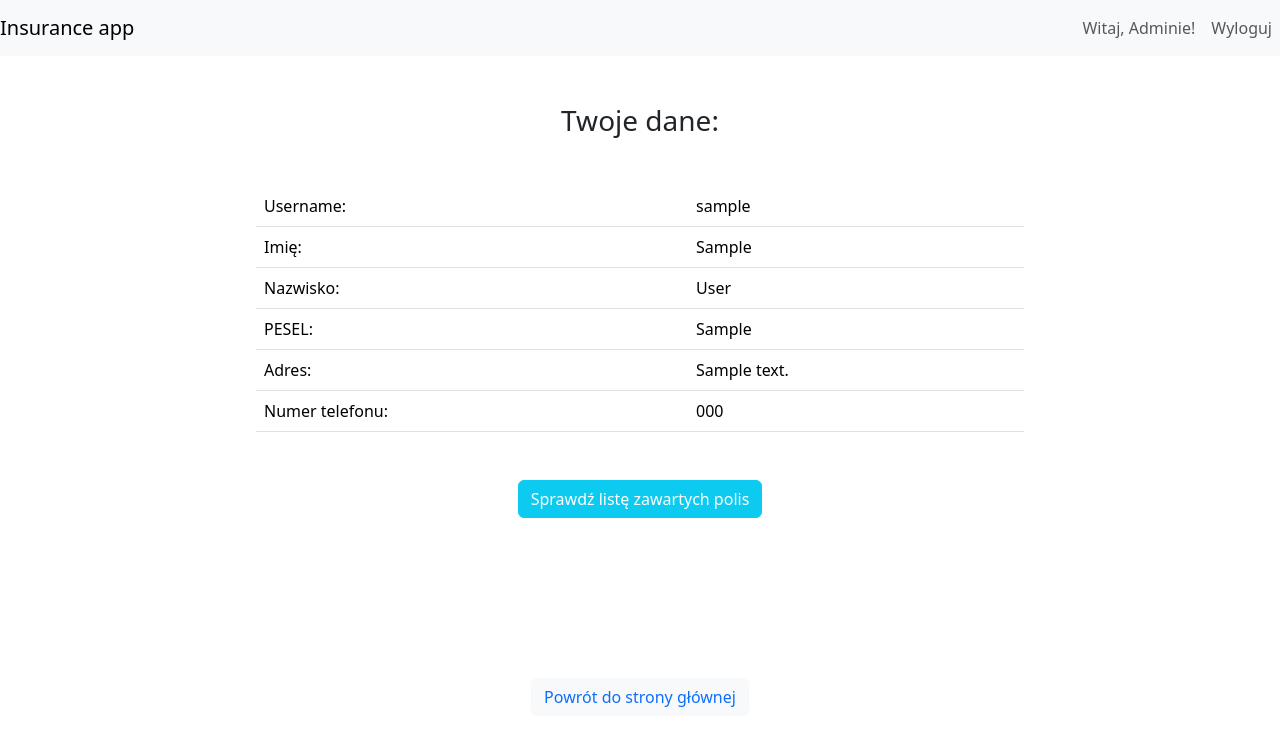
After one commit to grupa-B-PK/app_zarzadzanie_polisami, a Django app: page /accounts/customer_detail/1 in a window 1280 px wide. The commit adds this page. Shown: the top 746 px of the page. Run offline with Django 5.2, Linux system fonts and the light colour scheme; a user stored in the database is signed in; tables that the repository leaves empty hold one stand-in row (values such as "Sample post").

Commit message:
Added customer details

```diff
--- /dev/null
+++ b/Insurance_company/accounts/templates/accounts/customer_detail.html
@@ -0,0 +1,51 @@
+{% extends "base.html" %}
+
+{% block title %}
+Dane użytkownika
+{% endblock title %}
+
+{% block content %}
+<h3 style="text-align:center;margin-top:3rem;">Twoje dane:</h3>
+<div style="width:60%;margin-top:3rem;margin-left:auto;margin-right:auto;">
+    <table class="table table-hover">
+        <tbody>
+            <tr>
+                <td>Username:</td>
+                <td>{{ customer.user.username }}</td>
+            </tr>
+            <tr>
+                <td>Imię:</td>
+                <td>{{ customer.user.first_name }}</td>
+            </tr>
+            <tr>
+                <td>Nazwisko:</td>
+                <td>{{ customer.user.last_name }}</td>
+            </tr>
+            <tr>
+                <td>PESEL:</td>
+                <td>{{ customer.pesel }}</td>
+            </tr>
+            <tr>
+                <td>Adres:</td>
+                <td>{{ customer.address }}</td>
+            </tr>
+            <tr>
+                <td>Numer telefonu:</td>
+                <td>{{ customer.phone_number }}</td>
+            </tr>
+        </tbody>
+    </table>
+</div>
+
+<div style="text-align:center;">
+    <button class="btn btn-info" style="margin-top: 2rem;">
+        <a href="{% url 'policy_list' %}" style="text-decoration:none;color:white;">Sprawdź listę zawartych polis</a>
+    </button>
+</div>
+
+<div style="text-align:center;margin-top:10rem;left:auto;right:auto;width:100%;">
+    <div class="btn btn-light">
+        <a style="text-decoration:none;" href="{% url 'main_page' %}">Powrót do strony głównej</a>
+    </div>
+</div>
+{% endblock content %}
--- a/Insurance_company/accounts/urls.py
+++ b/Insurance_company/accounts/urls.py
@@ -1,11 +1,12 @@
 from django.urls import path
 from django.contrib.auth.views import LoginView, LogoutView
 
-from .views import LogoutConfirmView, RegisterView
+from .views import LogoutConfirmView, RegisterView, CustomerDetailView
 
 urlpatterns = [
     path("login/", LoginView.as_view(template_name="accounts/login.html"), name="login"),
     path("logout/", LogoutView.as_view(template_name="accounts/logged_out.html"), name="logout"),
     path("logout_confirm/", LogoutConfirmView.as_view(), name="logout_confirm"),
     path("register/", RegisterView.as_view(), name="register"),
+    path("customer_detail/<int:pk>", CustomerDetailView.as_view(), name="customer_detail"),
 ]
--- a/Insurance_company/accounts/views.py
+++ b/Insurance_company/accounts/views.py
@@ -1,6 +1,9 @@
-from django.shortcuts import render, redirect
-from django.views.generic import View
+from django.shortcuts import render, redirect, get_object_or_404
+from django.views.generic import View, DetailView
+from django.http import Http404
+from django.contrib.auth.mixins import LoginRequiredMixin
 
+from accounts.models import Customer
 from accounts.forms import CustomerForm, CustomUserForm
 
 
@@ -45,3 +48,18 @@ class RegisterView(View):
         customer_profile.save()
 
         return customer_profile
+
+class CustomerDetailView(View):
+    def get(self, request, pk):
+        customer = get_object_or_404(Customer, pk=pk)
+
+        if not request.user.is_authenticated:
+            return render(request, "404.html")
+        elif request.user.customer != customer:
+            return render(request, "404.html")
+
+        context = {
+            'customer': customer,
+        }
+
+        return render(request, 'accounts/customer_detail.html', context)
--- a/Insurance_company/insurance_app/templates/base.html
+++ b/Insurance_company/insurance_app/templates/base.html
@@ -42,12 +42,13 @@
             {% if request.user.is_authenticated and not request.user.is_superuser %}
             <li class="navbar-nav justify-content-end">
                 <a class="nav-link" href="{% url 'policy_list' %}">Moje polisy</a>
+                {% if request.user.customer %}
+                <a class="nav-link" href="{% url 'customer_detail' request.user.customer.pk %}">Moje dane</a>
+                {% endif %}
             </li>
             {% endif %}
-            </li>
             {% endif %}
         </ul>
-
     </div>
     <div class="navbar-nav">
         {% if request.user.is_superuser %}
```
